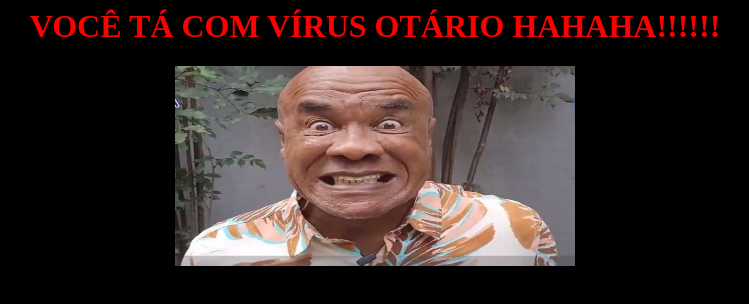
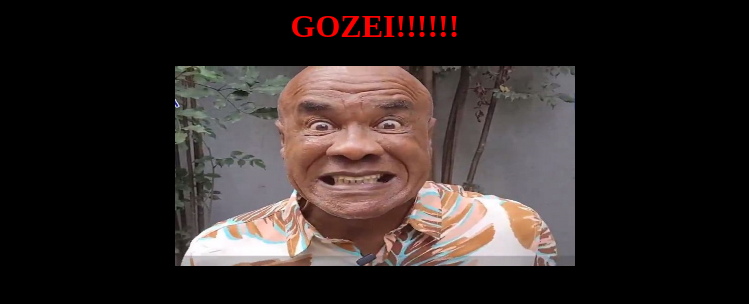
Before and after one commit to GabrielSilva668/V-RUS-, a plain HTML site: page index.html in a window 1280 px wide. Shown: the whole page, without its empty margins (265-1014 px from the left). Drawn offline with Linux system fonts and the light colour scheme.

Commit message:
Update index.html

```diff
--- a/index.html
+++ b/index.html
@@ -13,7 +13,7 @@
         </style>
         </head>
         <body>
-          <h1>VOCÊ TÁ COM VÍRUS OTÁRIO HAHAHA!!!!!!</h1>
+          <h1>GOZEI!!!!!!</h1>
           <img src="imagem_2022-10-03_195925867.png" width="400" height="200">
       </body>
     </html>
```
